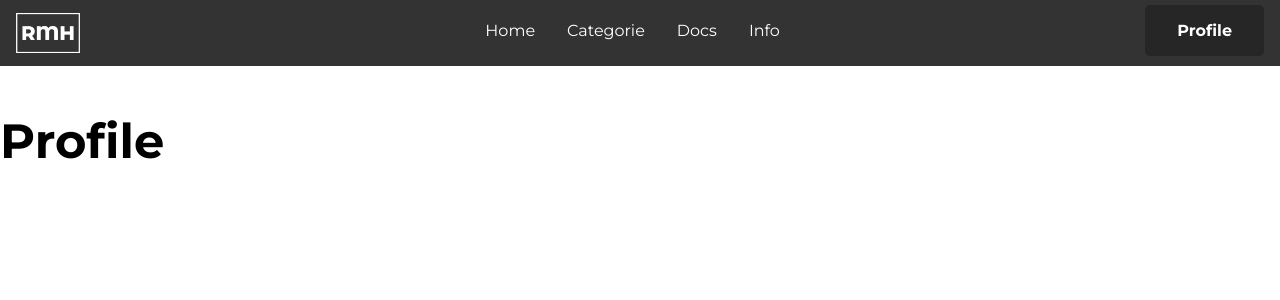
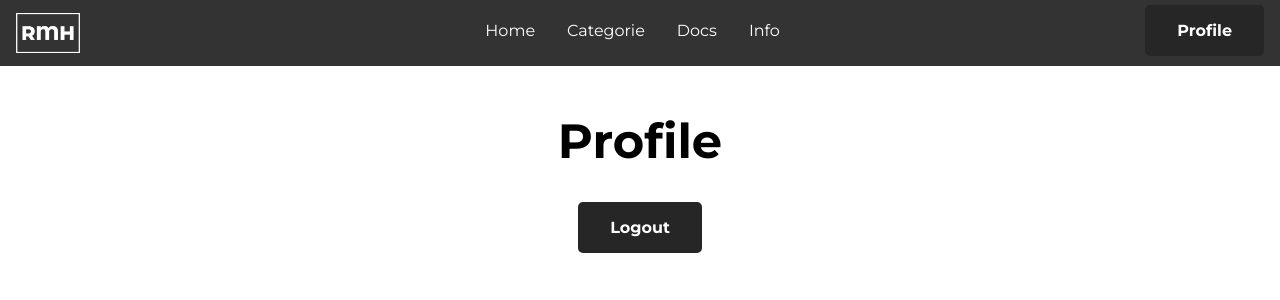
Before and after one commit to roysmanfo/RMHub, a React (Create React App) app: page /profile in a window 1280 px wide. Shown: the top 300 px of the page. Built offline with nearby package versions, Linux system fonts and the light colour scheme; no server answers.

Commit message:
Mmodified profile

```diff
--- /dev/null
+++ b/src/css/profile/profile.css
@@ -0,0 +1,4 @@
+main {
+  flex-direction: column;
+  align-items: center;
+}/*# sourceMappingURL=profile.css.map */
--- /dev/null
+++ b/src/css/profile/profile.scss
@@ -0,0 +1,4 @@
+main{
+    flex-direction: column;
+    align-items: center;
+}
--- a/src/pages/Profile.tsx
+++ b/src/pages/Profile.tsx
@@ -2,6 +2,8 @@ import React from 'react';
 import Navbar from '../components/Navbar';
 import { createClient } from '@supabase/supabase-js';
 import ENV from '../env';
+
+import "../css/profile/profile.css";
 
 export default function Profile() {
     // Create a single supabase client for interacting with your database
@@ -27,8 +29,26 @@ export default function Profile() {
             <Navbar />
             <main>
                 <h1>Profile</h1>
+                <button className="mainLoginButton" onClick={logout}>Logout</button>
                 {/* <p>Email: { user }</p> */}
             </main>
         </>
     )
+    async function logout() {
+        // check if user is authenticated
+        const session = supabase.auth.getSession();
+        console.log(session);
+        if (!session) {
+            console.error("Cannot sign out, user is not authenticated.");
+            return;
+        }
+
+        // sign out user
+        const { error } = await supabase.auth.signOut();
+        if (error) {
+            console.error("Error signing out:", error);
+        } else {
+            console.log("User signed out.");
+        }
+    }
 }
```
Also changed, not shown: 1 other file (tests, documents, lock files or other folders).
